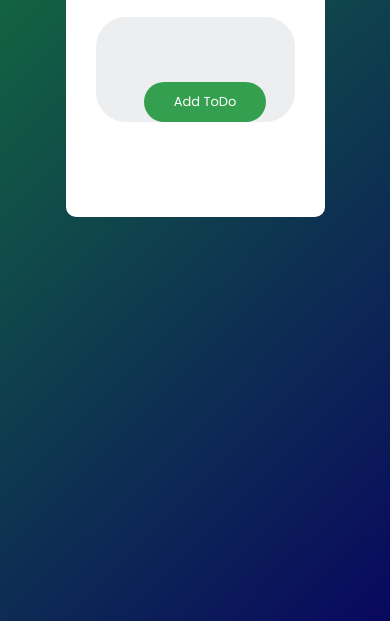
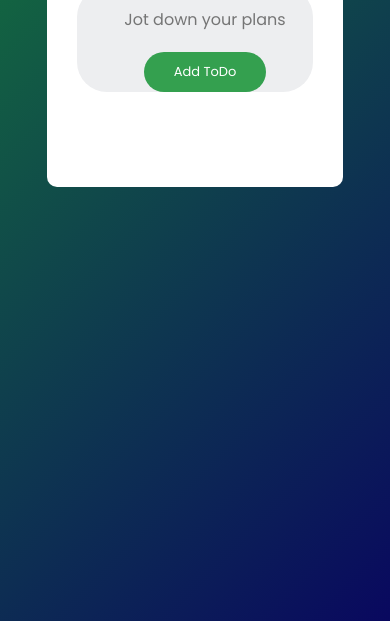
Before and after one commit to pantherdox/ToDoApp, a plain HTML site: page index.html in a window 390 px wide. Shown: the part 223-844 px from the top of the page. Drawn offline with Linux system fonts and the light colour scheme.

Commit message:
Add files via upload

```diff
--- a/style.css
+++ b/style.css
@@ -114,7 +114,7 @@ ul li span:hover{
 
 @media screen and (max-width: 479px) {
     .todo{
-        width: 70%;
+        width: 80%;
     }
 
     .row{
@@ -124,11 +124,11 @@ ul li span:hover{
     }
 
     input{
-        flex: 1;
+        max-width: 350px;
+        flex: 0%;
         padding: 20px;
         font-size: 16px;
         text-align: center;
-        width: 28px;
     }
 
     button{
```
